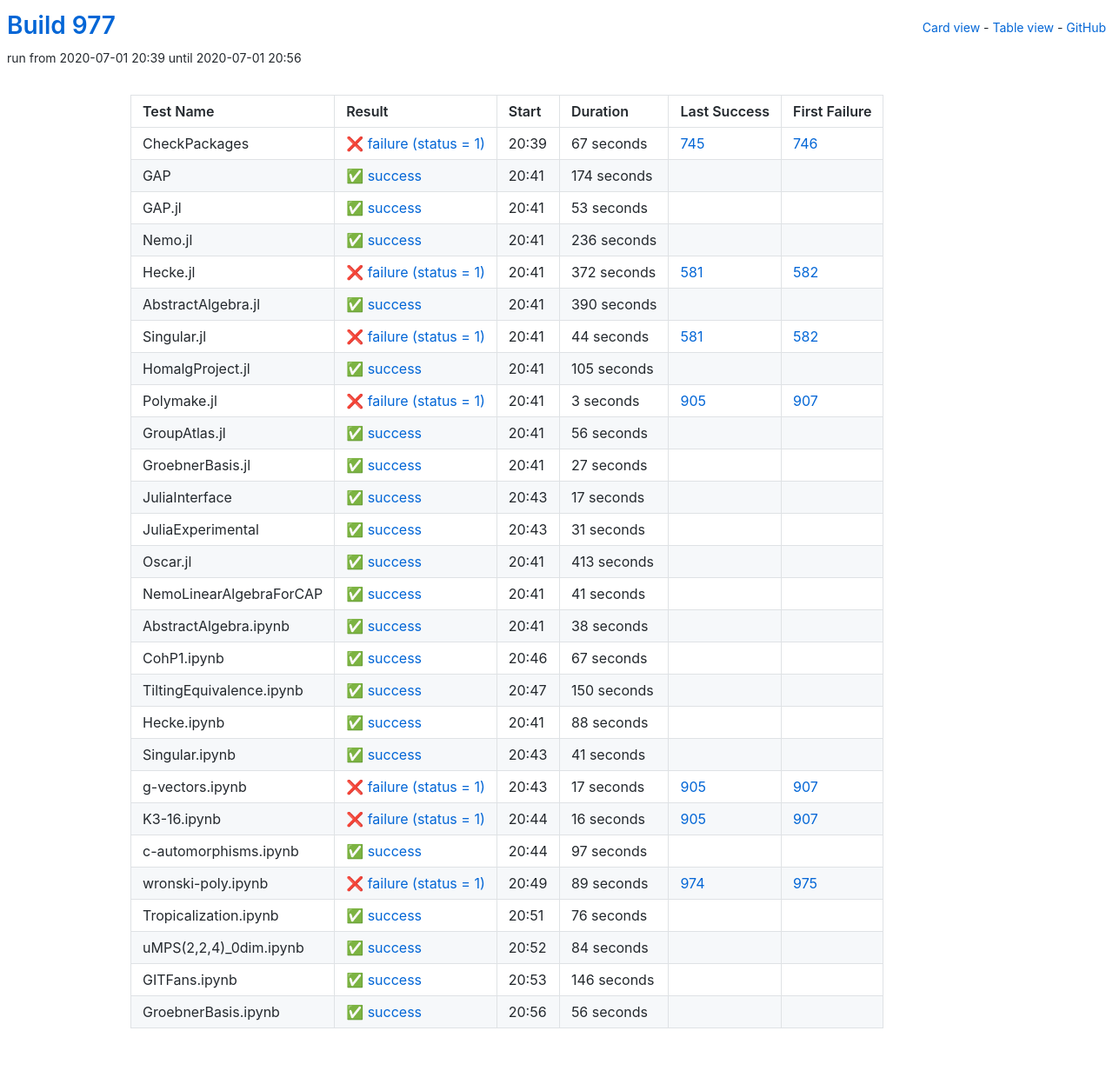
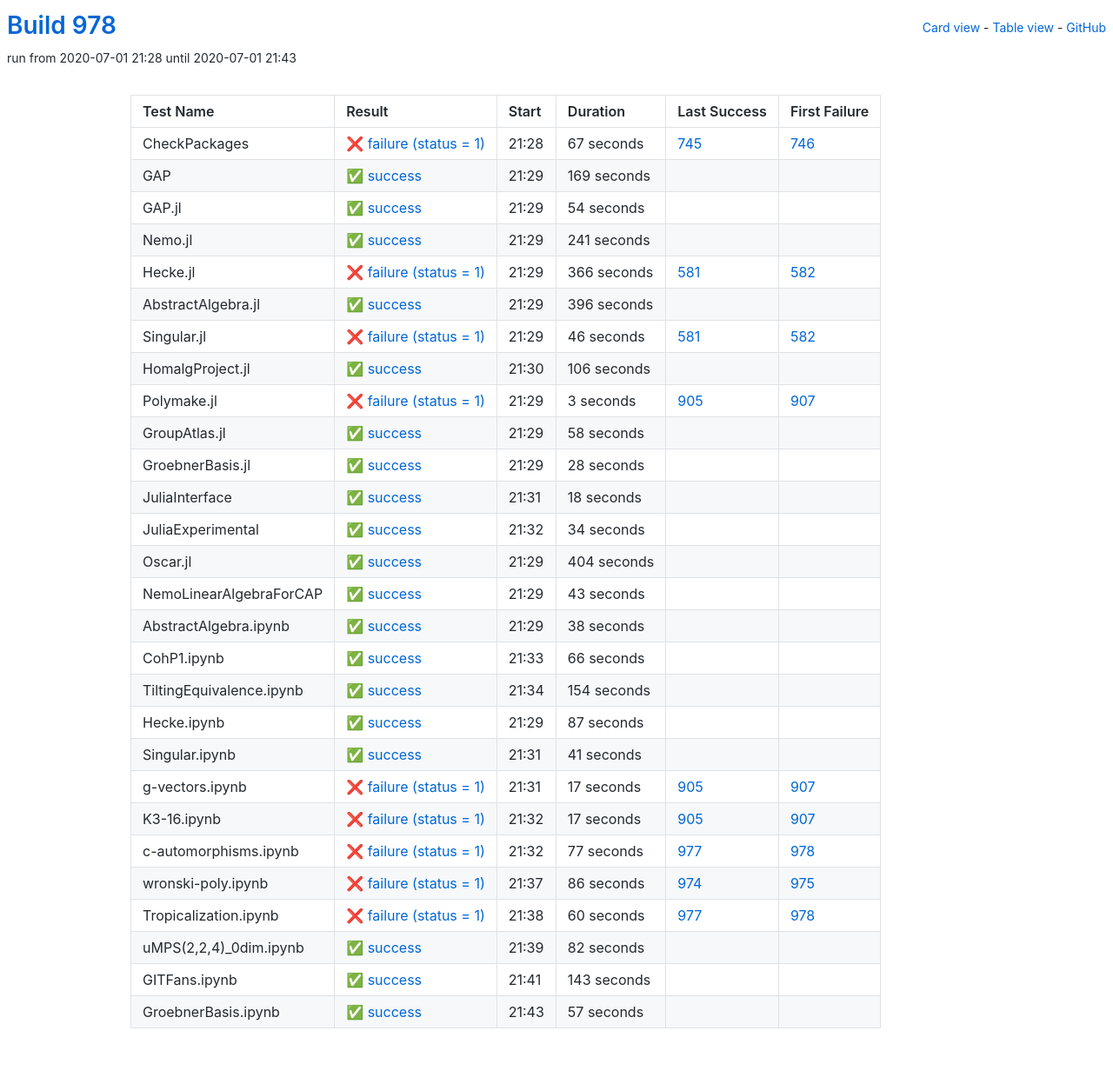
Before and after one commit to oscar-system/oscar-ci-status-1.4, a Jekyll site: the page built from table.html, in a window 1280 px wide. Shown: the whole page at 87% size. Built offline with Jekyll 4.4.1, drawn with Linux system fonts in a browser that asks for light colours.

Commit message:
Build #978

```diff
--- a/_data/ci.yml
+++ b/_data/ci.yml
@@ -1,6 +1,6 @@
 ---
-build: 977
-build_url: https://oscarci.mathematik.uni-kl.de/job/oscar-julia-1.4/977/
+build: 978
+build_url: https://oscarci.mathematik.uni-kl.de/job/oscar-julia-1.4/978/
 job: oscar-julia-1.4
 organization: oscar-system
 repo: oscar-ci-status-1.4
@@ -8,8 +8,8 @@ repourl: https://github.com/oscar-system/oscar-ci-status-1.4
 tests:
 - name: CheckPackages
   id: checkpackages
-  log: https://oscarci.mathematik.uni-kl.de/job/oscar-julia-1.4/977/artifact/logs/build-977/CheckPackages.log
-  start: 2020-07-01 20:39
+  log: https://oscarci.mathematik.uni-kl.de/job/oscar-julia-1.4/978/artifact/logs/build-978/CheckPackages.log
+  start: 2020-07-01 21:28
   success: false
   exitcode: 1
   status: failure
@@ -20,92 +20,92 @@ tests:
   first_failure_url: https://oscarci.mathematik.uni-kl.de/job/oscar-julia-1.4/746/
 - name: GAP
   id: gap
-  log: https://oscarci.mathematik.uni-kl.de/job/oscar-julia-1.4/977/artifact/logs/build-977/GAP.log
-  start: 2020-07-01 20:41
+  log: https://oscarci.mathematik.uni-kl.de/job/oscar-julia-1.4/978/artifact/logs/build-978/GAP.log
+  start: 2020-07-01 21:29
   success: true
   exitcode: 0
   status: success
-  duration: 174
+  duration: 169
   last_success: false
   last_success_url:
   first_failure: false
   first_failure_url:
 - name: GAP.jl
   id: gap-jl
-  log: https://oscarci.mathematik.uni-kl.de/job/oscar-julia-1.4/977/artifact/logs/build-977/GAP.jl.log
-  start: 2020-07-01 20:41
+  log: https://oscarci.mathematik.uni-kl.de/job/oscar-julia-1.4/978/artifact/logs/build-978/GAP.jl.log
+  start: 2020-07-01 21:29
   success: true
   exitcode: 0
   status: success
-  duration: 53
+  duration: 54
   last_success: false
   last_success_url:
   first_failure: false
   first_failure_url:
 - name: Nemo.jl
   id: nemo-jl
-  log: https://oscarci.mathematik.uni-kl.de/job/oscar-julia-1.4/977/artifact/logs/build-977/Nemo.jl.log
-  start: 2020-07-01 20:41
+  log: https://oscarci.mathematik.uni-kl.de/job/oscar-julia-1.4/978/artifact/logs/build-978/Nemo.jl.log
+  start: 2020-07-01 21:29
   success: true
   exitcode: 0
   status: success
-  duration: 236
+  duration: 241
   last_success: false
   last_success_url:
   first_failure: false
   first_failure_url:
 - name: Hecke.jl
   id: hecke-jl
-  log: https://oscarci.mathematik.uni-kl.de/job/oscar-julia-1.4/977/artifact/logs/build-977/Hecke.jl.log
-  start: 2020-07-01 20:41
+  log: https://oscarci.mathematik.uni-kl.de/job/oscar-julia-1.4/978/artifact/logs/build-978/Hecke.jl.log
+  start: 2020-07-01 21:29
   success: false
   exitcode: 1
   status: failure
-  duration: 372
+  duration: 366
   last_success: 581
   last_success_url: https://oscarci.mathematik.uni-kl.de/job/oscar-julia-1.4/581/
   first_failure: 582
   first_failure_url: https://oscarci.mathematik.uni-kl.de/job/oscar-julia-1.4/582/
 - name: AbstractAlgebra.jl
   id: abstractalgebra-jl
-  log: https://oscarci.mathematik.uni-kl.de/job/oscar-julia-1.4/977/artifact/logs/build-977/AbstractAlgebra.jl.log
-  start: 2020-07-01 20:41
+  log: https://oscarci.mathematik.uni-kl.de/job/oscar-julia-1.4/978/artifact/logs/build-978/AbstractAlgebra.jl.log
+  start: 2020-07-01 21:29
   success: true
   exitcode: 0
   status: success
-  duration: 390
+  duration: 396
   last_success: false
   last_success_url:
   first_failure: false
   first_failure_url:
 - name: Singular.jl
   id: singular-jl
-  log: https://oscarci.mathematik.uni-kl.de/job/oscar-julia-1.4/977/artifact/logs/build-977/Singular.jl.log
-  start: 2020-07-01 20:41
+  log: https://oscarci.mathematik.uni-kl.de/job/oscar-julia-1.4/978/artifact/logs/build-978/Singular.jl.log
+  start: 2020-07-01 21:29
   success: false
   exitcode: 1
   status: failure
-  duration: 44
+  duration: 46
   last_success: 581
   last_success_url: https://oscarci.mathematik.uni-kl.de/job/oscar-julia-1.4/581/
   first_failure: 582
   first_failure_url: https://oscarci.mathematik.uni-kl.de/job/oscar-julia-1.4/582/
 - name: HomalgProject.jl
   id: homalgproject-jl
-  log: https://oscarci.mathematik.uni-kl.de/job/oscar-julia-1.4/977/artifact/logs/build-977/HomalgProject.jl.log
-  start: 2020-07-01 20:41
+  log: https://oscarci.mathematik.uni-kl.de/job/oscar-julia-1.4/978/artifact/logs/build-978/HomalgProject.jl.log
+  start: 2020-07-01 21:30
   success: true
   exitcode: 0
   status: success
-  duration: 105
+  duration: 106
   last_success: false
   last_success_url:
   first_failure: false
   first_failure_url:
 - name: Polymake.jl
   id: polymake-jl
-  log: https://oscarci.mathematik.uni-kl.de/job/oscar-julia-1.4/977/artifact/logs/build-977/Polymake.jl.log
-  start: 2020-07-01 20:41
+  log: https://oscarci.mathematik.uni-kl.de/job/oscar-julia-1.4/978/artifact/logs/build-978/Polymake.jl.log
+  start: 2020-07-01 21:29
   success: false
   exitcode: 1
   status: failure
@@ -116,80 +116,80 @@ tests:
   first_failure_url: https://oscarci.mathematik.uni-kl.de/job/oscar-julia-1.4/907/
 - name: GroupAtlas.jl
   id: groupatlas-jl
-  log: https://oscarci.mathematik.uni-kl.de/job/oscar-julia-1.4/977/artifact/logs/build-977/GroupAtlas.jl.log
-  start: 2020-07-01 20:41
+  log: https://oscarci.mathematik.uni-kl.de/job/oscar-julia-1.4/978/artifact/logs/build-978/GroupAtlas.jl.log
+  start: 2020-07-01 21:29
   success: true
   exitcode: 0
   status: success
-  duration: 56
+  duration: 58
   last_success: false
   last_success_url:
   first_failure: false
   first_failure_url:
 - name: GroebnerBasis.jl
   id: groebnerbasis-jl
-  log: https://oscarci.mathematik.uni-kl.de/job/oscar-julia-1.4/977/artifact/logs/build-977/GroebnerBasis.jl.log
-  start: 2020-07-01 20:41
+  log: https://oscarci.mathematik.uni-kl.de/job/oscar-julia-1.4/978/artifact/logs/build-978/GroebnerBasis.jl.log
+  start: 2020-07-01 21:29
   success: true
   exitcode: 0
   status: success
-  duration: 27
+  duration: 28
   last_success: false
   last_success_url:
   first_failure: false
   first_failure_url:
 - name: JuliaInterface
   id: juliainterface
-  log: https://oscarci.mathematik.uni-kl.de/job/oscar-julia-1.4/977/artifact/logs/build-977/JuliaInterface.log
-  start: 2020-07-01 20:43
+  log: https://oscarci.mathematik.uni-kl.de/job/oscar-julia-1.4/978/artifact/logs/build-978/JuliaInterface.log
+  start: 2020-07-01 21:31
   success: true
   exitcode: 0
   status: success
-  duration: 17
+  duration: 18
   last_success: false
   last_success_url:
   first_failure: false
   first_failure_url:
 - name: JuliaExperimental
   id: juliaexperimental
-  log: https://oscarci.mathematik.uni-kl.de/job/oscar-julia-1.4/977/artifact/logs/build-977/JuliaExperimental.log
-  start: 2020-07-01 20:43
+  log: https://oscarci.mathematik.uni-kl.de/job/oscar-julia-1.4/978/artifact/logs/build-978/JuliaExperimental.log
+  start: 2020-07-01 21:32
   success: true
   exitcode: 0
   status: success
-  duration: 31
+  duration: 34
   last_success: false
   last_success_url:
   first_failure: false
   first_failure_url:
 - name: Oscar.jl
   id: oscar-jl
-  log: https://oscarci.mathematik.uni-kl.de/job/oscar-julia-1.4/977/artifact/logs/build-977/Oscar.jl.log
-  start: 2020-07-01 20:41
+  log: https://oscarci.mathematik.uni-kl.de/job/oscar-julia-1.4/978/artifact/logs/build-978/Oscar.jl.log
+  start: 2020-07-01 21:29
   success: true
   exitcode: 0
   status: success
-  duration: 413
+  duration: 404
   last_success: false
   last_success_url:
   first_failure: false
   first_failure_url:
 - name: NemoLinearAlgebraForCAP
   id: nemolinearalgebraforcap
-  log: https://oscarci.mathematik.uni-kl.de/job/oscar-julia-1.4/977/artifact/logs/build-977/NemoLinearAlgebraForCAP.log
-  start: 2020-07-01 20:41
+  log: https://oscarci.mathematik.uni-kl.de/job/oscar-julia-1.4/978/artifact/logs/build-978/NemoLinearAlgebraForCAP.log
+  start: 2020-07-01 21:29
   success: true
   exitcode: 0
   status: success
-  duration: 41
+  duration: 43
   last_success: false
   last_success_url:
   first_failure: false
   first_failure_url:
 - name: AbstractAlgebra.ipynb
   id: abstractalgebra-ipynb
-  log: https://oscarci.mathematik.uni-kl.de/job/oscar-julia-1.4/977/artifact/logs/build-977/AbstractAlgebra.ipynb.log
-  start: 2020-07-01 20:41
+  log: https://oscarci.mathematik.uni-kl.de/job/oscar-julia-1.4/978/artifact/logs/build-978/AbstractAlgebra.ipynb.log
+  start: 2020-07-01 21:29
   success: true
   exitcode: 0
   status: success
@@ -200,44 +200,44 @@ tests:
   first_failure_url:
 - name: CohP1.ipynb
   id: cohp1-ipynb
-  log: https://oscarci.mathematik.uni-kl.de/job/oscar-julia-1.4/977/artifact/logs/build-977/CohP1.ipynb.log
-  start: 2020-07-01 20:46
+  log: https://oscarci.mathematik.uni-kl.de/job/oscar-julia-1.4/978/artifact/logs/build-978/CohP1.ipynb.log
+  start: 2020-07-01 21:33
   success: true
   exitcode: 0
   status: success
-  duration: 67
+  duration: 66
   last_success: false
   last_success_url:
   first_failure: false
   first_failure_url:
 - name: TiltingEquivalence.ipynb
   id: tiltingequivalence-ipynb
-  log: https://oscarci.mathematik.uni-kl.de/job/oscar-julia-1.4/977/artifact/logs/build-977/TiltingEquivalence.ipynb.log
-  start: 2020-07-01 20:47
+  log: https://oscarci.mathematik.uni-kl.de/job/oscar-julia-1.4/978/artifact/logs/build-978/TiltingEquivalence.ipynb.log
+  start: 2020-07-01 21:34
   success: true
   exitcode: 0
   status: success
-  duration: 150
+  duration: 154
   last_success: false
   last_success_url:
   first_failure: false
   first_failure_url:
 - name: Hecke.ipynb
   id: hecke-ipynb
-  log: https://oscarci.mathematik.uni-kl.de/job/oscar-julia-1.4/977/artifact/logs/build-977/Hecke.ipynb.log
-  start: 2020-07-01 20:41
+  log: https://oscarci.mathematik.uni-kl.de/job/oscar-julia-1.4/978/artifact/logs/build-978/Hecke.ipynb.log
+  start: 2020-07-01 21:29
   success: true
   exitcode: 0
   status: success
-  duration: 88
+  duration: 87
   last_success: false
   last_success_url:
   first_failure: false
   first_failure_url:
 - name: Singular.ipynb
   id: singular-ipynb
-  log: https://oscarci.mathematik.uni-kl.de/job/oscar-julia-1.4/977/artifact/logs/build-977/Singular.ipynb.log
-  start: 2020-07-01 20:43
+  log: https://oscarci.mathematik.uni-kl.de/job/oscar-julia-1.4/978/artifact/logs/build-978/Singular.ipynb.log
+  start: 2020-07-01 21:31
   success: true
   exitcode: 0
   status: success
@@ -248,8 +248,8 @@ tests:
   first_failure_url:
 - name: g-vectors.ipynb
   id: g-vectors-ipynb
-  log: https://oscarci.mathematik.uni-kl.de/job/oscar-julia-1.4/977/artifact/logs/build-977/g-vectors.ipynb.log
-  start: 2020-07-01 20:43
+  log: https://oscarci.mathematik.uni-kl.de/job/oscar-julia-1.4/978/artifact/logs/build-978/g-vectors.ipynb.log
+  start: 2020-07-01 21:31
   success: false
   exitcode: 1
   status: failure
@@ -260,84 +260,84 @@ tests:
   first_failure_url: https://oscarci.mathematik.uni-kl.de/job/oscar-julia-1.4/907/
 - name: K3-16.ipynb
   id: k3-16-ipynb
-  log: https://oscarci.mathematik.uni-kl.de/job/oscar-julia-1.4/977/artifact/logs/build-977/K3-16.ipynb.log
-  start: 2020-07-01 20:44
+  log: https://oscarci.mathematik.uni-kl.de/job/oscar-julia-1.4/978/artifact/logs/build-978/K3-16.ipynb.log
+  start: 2020-07-01 21:32
   success: false
   exitcode: 1
   status: failure
-  duration: 16
+  duration: 17
   last_success: 905
   last_success_url: https://oscarci.mathematik.uni-kl.de/job/oscar-julia-1.4/905/
   first_failure: 907
   first_failure_url: https://oscarci.mathematik.uni-kl.de/job/oscar-julia-1.4/907/
 - name: c-automorphisms.ipynb
   id: c-automorphisms-ipynb
-  log: https://oscarci.mathematik.uni-kl.de/job/oscar-julia-1.4/977/artifact/logs/build-977/c-automorphisms.ipynb.log
-  start: 2020-07-01 20:44
-  success: true
-  exitcode: 0
-  status: success
-  duration: 97
-  last_success: false
-  last_success_url:
-  first_failure: false
-  first_failure_url:
-- name: wronski-poly.ipynb
-  id: wronski-poly-ipynb
-  log: https://oscarci.mathematik.uni-kl.de/job/oscar-julia-1.4/977/artifact/logs/build-977/wronski-poly.ipynb.log
-  start: 2020-07-01 20:49
+  log: https://oscarci.mathematik.uni-kl.de/job/oscar-julia-1.4/978/artifact/logs/build-978/c-automorphisms.ipynb.log
+  start: 2020-07-01 21:32
   success: false
   exitcode: 1
   status: failure
-  duration: 89
+  duration: 77
+  last_success: 977
+  last_success_url: https://oscarci.mathematik.uni-kl.de/job/oscar-julia-1.4/977/
+  first_failure: 978
+  first_failure_url: https://oscarci.mathematik.uni-kl.de/job/oscar-julia-1.4/978/
+- name: wronski-poly.ipynb
+  id: wronski-poly-ipynb
+  log: https://oscarci.mathematik.uni-kl.de/job/oscar-julia-1.4/978/artifact/logs/build-978/wronski-poly.ipynb.log
+  start: 2020-07-01 21:37
+  success: false
+  exitcode: 1
+  status: failure
+  duration: 86
   last_success: 974
   last_success_url: https://oscarci.mathematik.uni-kl.de/job/oscar-julia-1.4/974/
   first_failure: 975
   first_failure_url: https://oscarci.mathematik.uni-kl.de/job/oscar-julia-1.4/975/
 - name: Tropicalization.ipynb
   id: tropicalization-ipynb
-  log: https://oscarci.mathematik.uni-kl.de/job/oscar-julia-1.4/977/artifact/logs/build-977/Tropicalization.ipynb.log
-  start: 2020-07-01 20:51
+  log: https://oscarci.mathematik.uni-kl.de/job/oscar-julia-1.4/978/artifact/logs/build-978/Tropicalization.ipynb.log
+  start: 2020-07-01 21:38
+  success: false
+  exitcode: 1
+  status: failure
+  duration: 60
+  last_success: 977
+  last_success_url: https://oscarci.mathematik.uni-kl.de/job/oscar-julia-1.4/977/
+  first_failure: 978
+  first_failure_url: https://oscarci.mathematik.uni-kl.de/job/oscar-julia-1.4/978/
+- name: uMPS(2,2,4)_0dim.ipynb
+  id: umps-2-2-4-0dim-ipynb
+  log: https://oscarci.mathematik.uni-kl.de/job/oscar-julia-1.4/978/artifact/logs/build-978/uMPS-2-2-4-_0dim.ipynb.log
+  start: 2020-07-01 21:39
   success: true
   exitcode: 0
   status: success
-  duration: 76
-  last_success: false
-  last_success_url:
-  first_failure: false
-  first_failure_url:
-- name: uMPS(2,2,4)_0dim.ipynb
-  id: umps-2-2-4-0dim-ipynb
-  log: https://oscarci.mathematik.uni-kl.de/job/oscar-julia-1.4/977/artifact/logs/build-977/uMPS-2-2-4-_0dim.ipynb.log
-  start: 2020-07-01 20:52
-  success: true
-  exitcode: 0
-  status: success
-  duration: 84
+  duration: 82
   last_success: false
   last_success_url:
   first_failure: false
   first_failure_url:
 - name: GITFans.ipynb
   id: gitfans-ipynb
-  log: https://oscarci.mathematik.uni-kl.de/job/oscar-julia-1.4/977/artifact/logs/build-977/GITFans.ipynb.log
-  start: 2020-07-01 20:53
+  log: https://oscarci.mathematik.uni-kl.de/job/oscar-julia-1.4/978/artifact/logs/build-978/GITFans.ipynb.log
+  start: 2020-07-01 21:41
   success: true
   exitcode: 0
   status: success
-  duration: 146
+  duration: 143
   last_success: false
   last_success_url:
   first_failure: false
   first_failure_url:
 - name: GroebnerBasis.ipynb
   id: groebnerbasis-ipynb
-  log: https://oscarci.mathematik.uni-kl.de/job/oscar-julia-1.4/977/artifact/logs/build-977/GroebnerBasis.ipynb.log
-  start: 2020-07-01 20:56
+  log: https://oscarci.mathematik.uni-kl.de/job/oscar-julia-1.4/978/artifact/logs/build-978/GroebnerBasis.ipynb.log
+  start: 2020-07-01 21:43
   success: true
   exitcode: 0
   status: success
-  duration: 56
+  duration: 57
   last_success: false
   last_success_url:
   first_failure: false
```
Also changed, not shown: README.md.
